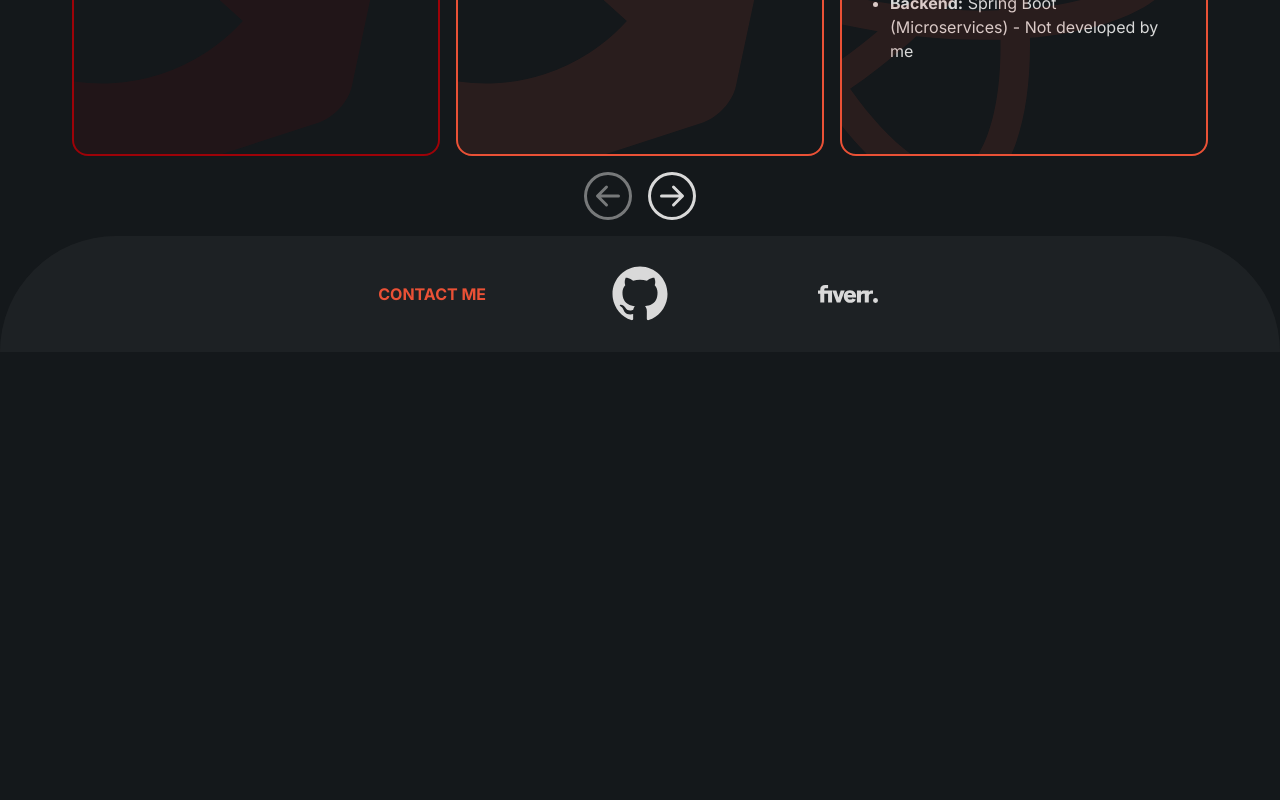
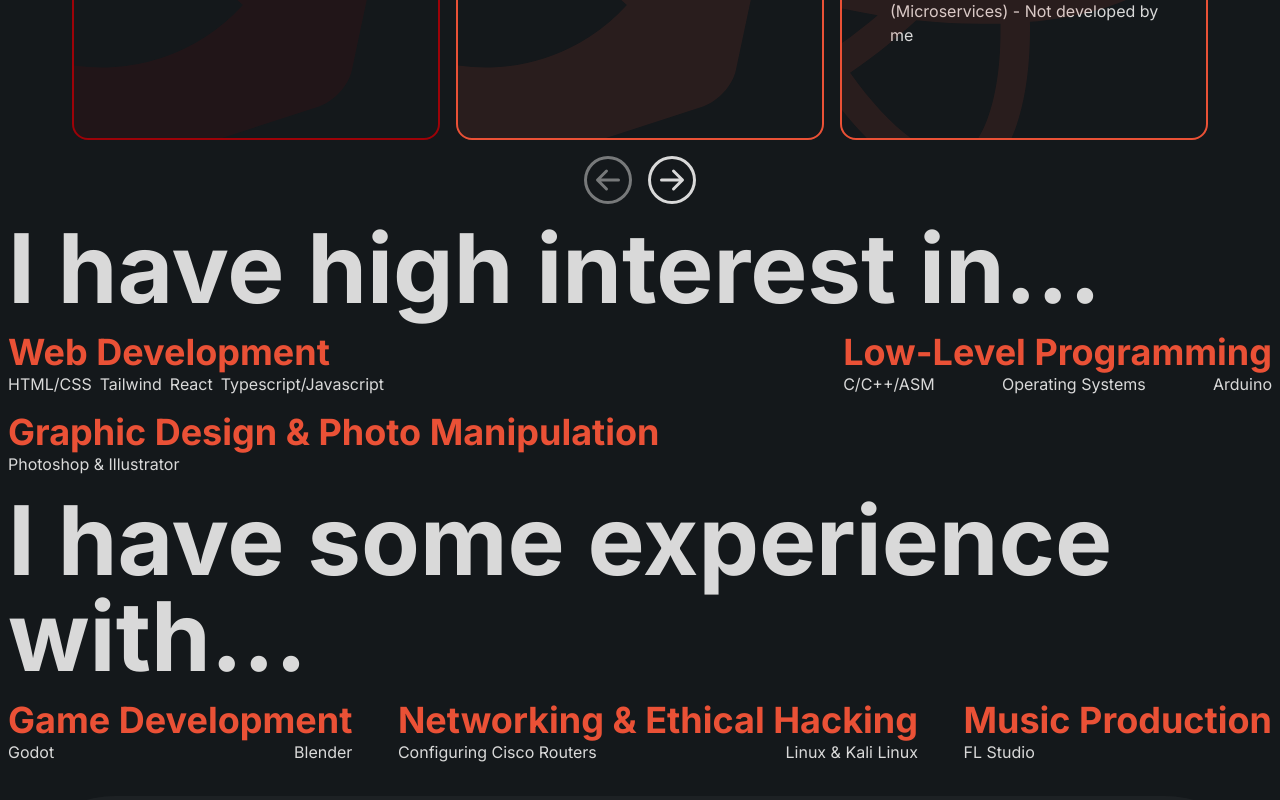
Before and after one commit to matejabogdanovic/matejabogdanovic, a React (Vite) app: page / in a window 1280 px wide. Shown: the part 1988-2788 px from the top of the page. Before the commit the page ends 2340 px from the top, so only its background shows below. Built offline with nearby package versions, Linux system fonts and the light colour scheme.

Commit message:
Interests.

```diff
--- a/src/App.tsx
+++ b/src/App.tsx
@@ -7,6 +7,7 @@ import SectionNav from "./sections/nav/SectionNav";
 import SectionProjects from "./sections/projects/SectionProjects";
 import MainLayout from "./layouts/MainLayout";
 import SectionOther from "./sections/links/SectionLinks";
+import SectionInterests from "./sections/interests/SectionInterests";
 
 const App = () => {
   const router = createHashRouter([
@@ -26,6 +27,7 @@ const App = () => {
                 <SectionEducation />
               </Container>
               <SectionProjects />
+              <SectionInterests />
               <SectionOther />
             </>
           ),
--- a/src/components/Container.tsx
+++ b/src/components/Container.tsx
@@ -1,10 +1,8 @@
 const Container = ({
   children = "",
-
   containerCssAdd = "",
 }: {
   children?: React.ReactNode;
-
   containerCssAdd?: string;
 }) => {
   return (
--- a/src/sections/hero/SectionHero.tsx
+++ b/src/sections/hero/SectionHero.tsx
@@ -3,7 +3,6 @@ import image from "../../assets/hero_img.png";
 import Container from "../../components/Container";
 import H1 from "../../components/h/H1";
 import ButtonLanguage from "./ButtonLanguage";
-
 import Triangles from "./Triangles";
 import { OutletContextType } from "../../layouts/MainLayout";
 
--- /dev/null
+++ b/src/sections/interests/InterestCard.tsx
@@ -0,0 +1,22 @@
+import H3 from "../../components/h/H3";
+
+const InterestCard = ({
+  title,
+  content,
+  mapFunction = (value, index) => <div key={index}>{value}</div>,
+}: {
+  title: string;
+  content: any[];
+  mapFunction?: (value: any, index: number, array: any[]) => React.ReactNode;
+}) => {
+  return (
+    <div>
+      <H3 cssAddStyle="text-accent !m-0">{title}</H3>
+      <div className="flex xl:flex-row flex-col xl:justify-between flex-wrap xl:gap-2">
+        {content.map(mapFunction)}
+      </div>
+    </div>
+  );
+};
+
+export default InterestCard;
--- /dev/null
+++ b/src/sections/interests/SectionInterests.tsx
@@ -0,0 +1,103 @@
+import { useOutletContext } from "react-router-dom";
+import Container from "../../components/Container";
+import H1 from "../../components/h/H1";
+import { OutletContextType } from "../../layouts/MainLayout";
+import InterestCard from "./InterestCard";
+
+const _interests: { title: string; content: any[] }[][] = [
+  [
+    {
+      title: "Web Development",
+      content: ["HTML/CSS", "Tailwind", "React", "Typescript/Javascript"],
+    },
+    {
+      title: "Low-Level Programming",
+      content: ["C/C++/ASM", "Operating Systems", "Arduino"],
+    },
+    {
+      title: "Graphic Design & Photo Manipulation",
+      content: ["Photoshop & Illustrator"],
+    },
+  ],
+  [
+    {
+      title: "Web Programiranje",
+      content: ["HTML/CSS", "Tailwind", "React", "Typescript/Javascript"],
+    },
+    {
+      title: "Low-Level Programiranje",
+      content: ["C/C++/ASM", "Operativni Sistemi", "Arduino"],
+    },
+    {
+      title: "Grafički Dizajn & Foto Manipulacija",
+      content: ["Photoshop & Illustrator"],
+    },
+  ],
+];
+
+const _experience: { title: string; content: any[] }[][] = [
+  [
+    {
+      title: "Game Development",
+      content: ["Godot", "Blender"],
+    },
+    {
+      title: "Networking & Ethical Hacking",
+      content: ["Configuring Cisco Routers", "Linux & Kali Linux"],
+    },
+    {
+      title: "Music Production",
+      content: ["FL Studio"],
+    },
+  ],
+  [
+    {
+      title: "Razvojem Igrica",
+      content: ["Godot", "Blender"],
+    },
+    {
+      title: "Mrežama & Etičkim Hakovanjem",
+      content: ["Podešavanje Cisco Rutera", "Linux & Kali Linux"],
+    },
+    {
+      title: "Muzičkom Produkcijom",
+      content: ["FL Studio"],
+    },
+  ],
+];
+
+const SectionInterests = () => {
+  const context: OutletContextType = useOutletContext();
+  const interests: { title: string; content: any[] }[] =
+    _interests[context.language];
+  const experience: { title: string; content: any[] }[] =
+    _experience[context.language];
+  return (
+    <section id="interests">
+      <Container>
+        <H1>
+          {context.language === 0
+            ? "I have high interest in..."
+            : "Interesuje me..."}
+        </H1>
+        <div className="flex flex-wrap xl:justify-between xl:gap-4">
+          {interests.map((e, i) => (
+            <InterestCard title={e.title} content={e.content} key={i} />
+          ))}
+        </div>
+        <H1>
+          {context.language === 0
+            ? "I have some experience with..."
+            : "Imam iskustva i sa..."}
+        </H1>
+        <div className="flex flex-wrap justify-between xl:gap-4 ">
+          {experience.map((e, i) => (
+            <InterestCard title={e.title} content={e.content} key={i} />
+          ))}
+        </div>
+      </Container>
+    </section>
+  );
+};
+
+export default SectionInterests;
--- a/src/sections/links/SectionLinks.tsx
+++ b/src/sections/links/SectionLinks.tsx
@@ -1,5 +1,4 @@
 import Container from "../../components/Container";
-
 import MyLink from "./MyLink";
 import { GrGithub } from "react-icons/gr";
 import { SiFiverr } from "react-icons/si";
@@ -8,7 +7,7 @@ import ContactMeButton from "../../components/ContactMeButton";
 const SectionLinks = () => {
   // const context: OutletContextType = useOutletContext();
   return (
-    <section id="links" className="!mb-0 mt-4 ">
+    <section id="links" className="!mb-0 mt-8">
       <div className="bg-light bg-opacity-5 xl:rounded-t-[8rem] rounded-t-[5rem]">
         <Container containerCssAdd="py-4">
           <div className="grid gap-4 justify-items-center content-center place-self-center xl:grid-cols-3 grid-cols-1">
--- a/src/sections/nav/SectionNav.tsx
+++ b/src/sections/nav/SectionNav.tsx
@@ -13,6 +13,7 @@ type NavData = {
   aboutme: string;
   education: string;
   projects: string;
+  interests: string;
   links: string;
 };
 
@@ -22,6 +23,7 @@ export const sectionNames: NavData[] = [
     aboutme: "About Me",
     education: "Education",
     projects: "Projects",
+    interests: "Interests",
     links: "Links",
   },
   {
@@ -29,6 +31,8 @@ export const sectionNames: NavData[] = [
     aboutme: "O meni",
     education: "Obrazovanje",
     projects: "Projekti",
+    interests: "Interesovanja",
+
     links: "Linkovi",
   },
 ];
@@ -100,6 +104,11 @@ const SectionNav = () => {
               onClick={menuHide}
             />
             <NavbarLink
+              to="#interests"
+              onClick={menuHide}
+              children={data.interests}
+            />
+            <NavbarLink
               to="#links"
               className="xl:hover:bg-light xl:hover:bg-opacity-5  xl:hover:rounded-t-3xl bg-light bg-opacity-5 xl:bg-inherit rounded-t-3xl transition-all"
               children={data.links}
--- a/src/sections/projects/SectionProjects.tsx
+++ b/src/sections/projects/SectionProjects.tsx
@@ -11,7 +11,7 @@ const SectionProjects = () => {
   return (
     <section id="projects" className="xl:px-16">
       <Container>
-        <H1 cssAddStyle="w-full text-center">
+        <H1 cssAddStyle="w-full text-center xl:!mt-0">
           <>
             {sectionNames[context.language].projects}
             <StarDisplay className="flex xl:text-2xl text-base justify-center items-center xl:-mt-3 -mt-2 xl:gap-10 gap-4" />
```
